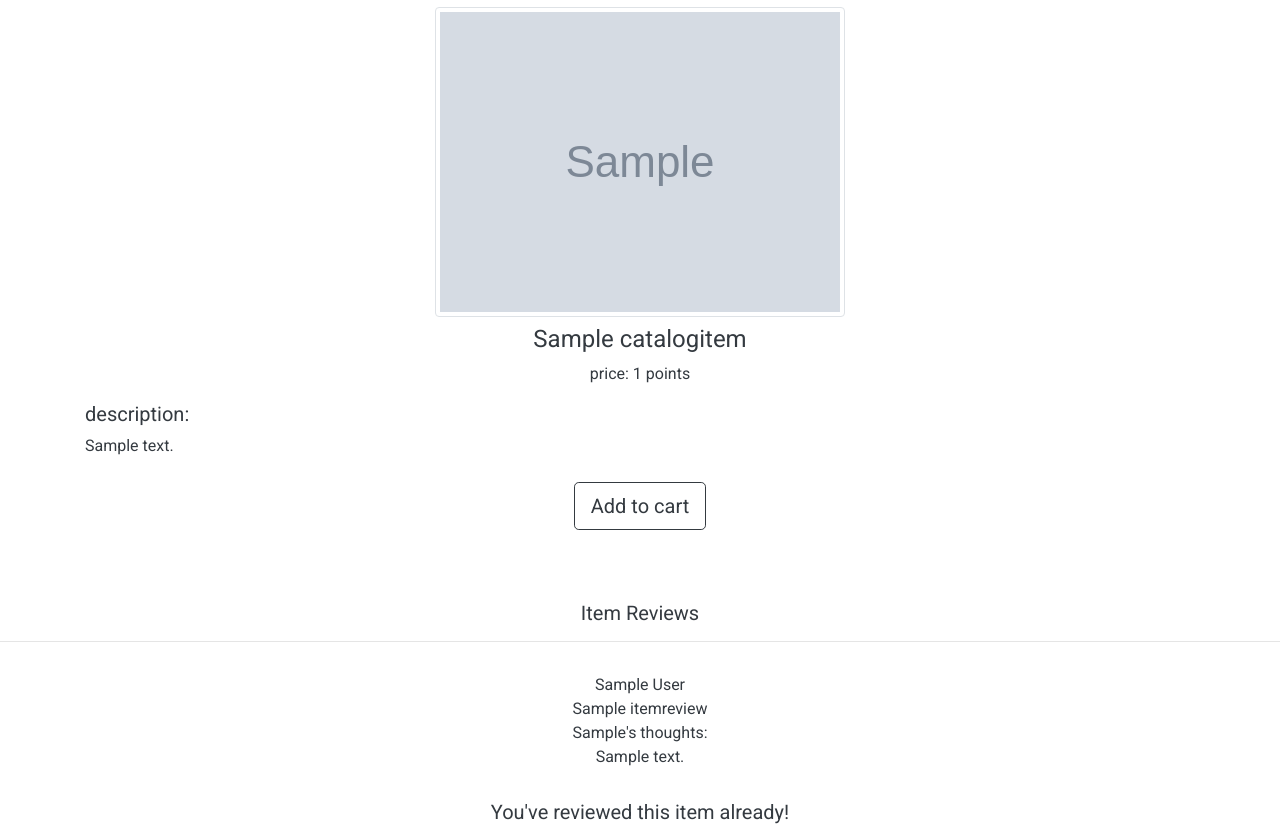
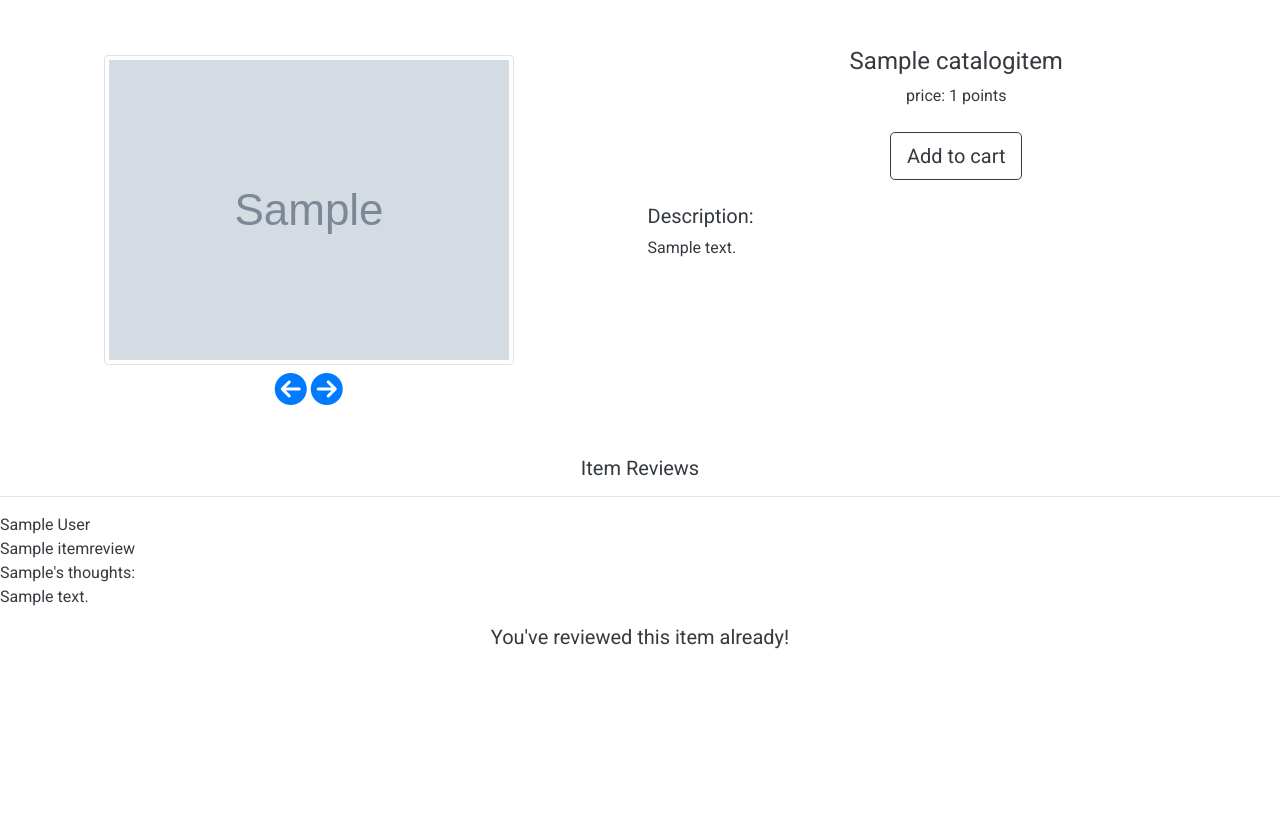
Before and after one commit to mludwig91/CapstoneProject, a Django app: page /catalog/1 in a window 1280 px wide. Shown: the part 327-1159 px from the top of the page. After the commit the page ends 976 px from the top, so only its background shows below. Run offline with Django 3.2, Linux system fonts and the light colour scheme; a user stored in the database is signed in; tables that the repository leaves empty hold one stand-in row (values such as "Sample post"); grey boxes marked "Sample" are stand-in pictures; style sheets or scripts are compiled from the project's sources; some libraries are stand-ins or nearby versions; grey boxes are pictures that could not be loaded.

Commit message:
product page and other

```diff
--- a/catalog/models.py
+++ b/catalog/models.py
@@ -28,7 +28,7 @@ class CatalogItemImage(models.Model):
     """
     catalog_item = models.ForeignKey(CatalogItem, related_name='images', on_delete=CASCADE)
     image_link = models.URLField("Static Image Link")
-
+    big_image_link = models.URLField("Static Image Link")
 
 class SponsorCatalogItem(models.Model):
     """
--- a/catalog/static/catalog/sponsor_items.js
+++ b/catalog/static/catalog/sponsor_items.js
@@ -17,7 +17,7 @@ function getSponsorItemCards(items) {
             '<img class="m-2 mx-auto img-thumbnail" src="' + items.catalog_item.images[0].image_link + '" width="auto" height="auto" />' +
             '<h5 class="card-title font-weight-bold" data-toggle="tooltip" title="' + items.catalog_item.item_name + '">' + items.catalog_item.item_name.slice(0,30) + '...</h5>' +
             '<p class="card-text">points: ' + items.point_value + '</p>' +
-            '<a href="/catalog/' + items.catalog_item.api_item_Id + ' " class="btn px-auto">See full details</a>' +
+            '<a href="/catalog/' + items.catalog_item.api_item_Id + ' " class="btn btn-primary px-auto">See full details</a>' +
             '</div></div>'
         );
     });
--- a/catalog/templates/catalog/product_page.html
+++ b/catalog/templates/catalog/product_page.html
@@ -3,35 +3,66 @@
 
 {% block css %}
     {% compress css %}
-        <link rel="stylesheet" type="text/x-scss" href="{% static 'css/pages/signin.scss' %}" media="screen">
+        <link rel="stylesheet" type="text/x-scss" href="{% static 'css/pages/catalog.scss' %}" media="screen">
     {% endcompress %}
 {% endblock %}
 
 {% block main_content %}
 
-{% for listing, sponsor, image in listings %}
+{% for listing, sponsor in listings %}
 
+
+    <div class = "pt-5" >
+        <div class = "row">
+            <div class = "col-6" style = "text-align: center;">
+                <div id="myCarousel" class="carousel slide" data-ride="carousel">
+<!--                     <ol class="carousel-indicators">
+                        {% for image in images %}
+                                {% if forloop.first %}
+                                    <li data-target="#myCarousel" data-slide-to= "{{ forloop.counter0 }}" class="active">
+                                        <img class="m-2 mx-auto img-thumbnail" src="{{ image.image_link }}" width="auto" height="auto" />
+                                    </li>
+                                {% else %}
+                                    <li data-target="#myCarousel" data-slide-to= "{{ forloop.counter0 }}" >
+                                        <img class="m-2 mx-auto img-thumbnail" src="{{ image.image_link }}" width="auto" height="auto" />
+                                    </li>
+                                {% endif %}
+                        {% endfor %}
+                    </ol> -->
+                    <div class="carousel-inner">
+
+                        {% for image in images %}
+                            {% if forloop.first %}
+                                <div class="carousel-item active">
+                            {% else %}
+                                <div class="carousel-item">
+                            {% endif %}
+                                <img class="m-2 mx-auto img-thumbnail" src="{{ image.big_image_link }}" width="auto" height="auto" />
+                                </div>
+                        {% endfor %}
+                    </div>
+                </div>
+                <a class="fa fa-arrow-circle-left fa-2x" href="#myCarousel" role="button" data-slide="prev"></a>
+                <a class="fa fa-arrow-circle-right fa-2x" href="#myCarousel" role="button" data-slide="next"></a>
+            </div>
+            <div class = "col-6 ">
                 <div style = "text-align: center;">
-    <img class="m-2 mx-auto img-thumbnail" src="{{ image.image_link }}" width="auto" height="auto" />
                     <h4 >{{ listing.item_name|safe }}</h4>
                     <p>price: {{ sponsor.point_value }} points</p>
-</div>
-<div class= "container">
-    <h5> description: </h5>
-    <p> {{ listing.item_description }}</p>
-</div>
 
+                    <!-- add to cart button and modal -->
                     <div class="d-flex py-2">
-    <!-- <a class="btn btn-lg btn-jumbotron mx-auto"  href="{% url 'catalog:add_item_to_cart' listing.api_item_Id %}">Add to cart</a> -->
-    <!-- <a class="btn btn-lg btn-jumbotron mx-auto add-modal">Add to cart</a> -->
-    <!-- add modal -->
                         <button type="button" class="btn btn-lg btn-jumbotron mx-auto " data-toggle="modal" data-target=".bd-example-modal-sm">Add to cart</button>
 
                         {% if points > sponsor.point_value %}
                             <div class="modal fade bd-example-modal-sm" tabindex="-1" role="dialog" aria-labelledby="myLargeModalLabel" aria-hidden="true">
                                 <div class="modal-dialog modal-sm">
                                     <div class="modal-content p-3">
-                    <img class="m-2 mx-auto img-thumbnail" src="{{ image.image_link }}" width="auto" height="auto"/>
+                                        {% for image in images %}
+                                            {% if forloop.first %}
+                                                <img class="m-2 mx-auto img-thumbnail" src="{{ image.image_link }}" width="auto" height="400px"/>
+                                            {% endif %}
+                                        {% endfor %}
                                         <h5 class="font-weight-bold">{{ listing.item_name }} </h5>
                                         <p> price: {{ sponsor.point_value }} points </p>
                                         <a class="btn btn-lg btn-jumbotron mx-auto"  href="{% url 'catalog:add_item_to_cart' listing.api_item_Id %}">Confirm</a>
@@ -50,12 +81,24 @@
                             </div>
                         {% endif %}
                     </div>
+                </div>
+                <div class = "pt-3">
+                <h5> Description: </h5>
+                <p> {{ listing.item_description|safe }}</p>
+                </div>
+            </div>
+        </div>
+    </div>
+</div>
+
+
+
 
 
 
     <!-- Display past reviews -->
     <br><br>
-    <h5 id="reviews">Item Reviews</h5>
+    <h5 style = "text-align: center;" id="reviews">Item Reviews</h5>
     <hr>
     {% for review in reviewlist %}
         {% if review.is_approved %}
@@ -70,7 +113,7 @@
     <!-- Product Reviews Section -->
     <!-- If user has not wrote review already, display -->
     {% if form %}
-        <h5 id="reviews">Leave a review!</h5>
+        <h5 style = "text-align: center;" id="reviews">Leave a review!</h5>
         <form action="{% url 'catalog:product_page' listing.api_item_Id %}" method="post">
         {% csrf_token %}
         <p style="text-align: center;">
@@ -78,19 +121,14 @@
         {{ form.title }}<br/><br/>
         Review<br/>
         {{ form.review }}<br/>
-        <input type="submit" value="Submit"></p>
+        <input type="submit" value="Submit"/></p>
         </form>
     {% else %}
-    <h5 id="reviews">You've reviewed this item already!</h5>
+    <h5 style = "text-align: center;" id="reviews">You've reviewed this item already!</h5>
     {% endif %}
 
 {% endfor %}
 
 
 
-
-
-{% load static %}
-<script src="{% static 'catalog/add_modal.js' %}"></script>
-
 {% endblock %}
--- a/catalog/views.py
+++ b/catalog/views.py
@@ -122,8 +122,8 @@ def product_page(request, id):
     for review in reviews.iterator():
         reviewlist.append(review)
     points = user.points
-    listings = zip(items, sponsors, images)
-    return render(request, "catalog/product_page.html", context = {'listings' : listings, 'points': points, 'reviewlist': reviewlist, 'form': form})
+    listings = zip(items, sponsors)
+    return render(request, "catalog/product_page.html", context = {'listings' : listings, 'images': images, 'points': points, 'reviewlist': reviewlist, 'form': form})
 
 
 def browse(request):
@@ -133,7 +133,7 @@ def browse(request):
 
         #add new instance catalog item
         if not CatalogItem.objects.filter(api_item_Id=add_ID).exists():
-            url = base_url + '/listings/{}?includes=Images:1&api_key={}'.format(add_ID, key)
+            url = base_url + '/listings/{}?includes=Images&api_key={}'.format(add_ID, key)
             response = requests.request("GET", url)
             search_was_successful = (response.status_code == 200)
             data = response.json()
@@ -157,9 +157,11 @@ def browse(request):
 
             images = listing_data['Images']
             for image in images:
-                if image['rank'] == 1:
-                    main_image = image['url_170x135']
-            CatalogItemImage.objects.create(catalog_item = listing, image_link = main_image)
+                CatalogItemImage.objects.create(catalog_item = listing, image_link = image['url_170x135'], big_image_link = image['url_570xN'] )
+
+                #if image['rank'] == 1:
+                    #main_image = image['url_170x135']
+            #CatalogItemImage.objects.create(catalog_item = listing, image_link = main_image)
 
 
         user = UserInformation.objects.get(user=request.user)
@@ -246,7 +248,7 @@ def my_cart(request):
             numitems = obj.sponsor_catalog_item.qty_in_cart
             obj.points_at_order = obj.sponsor_catalog_item.point_value
             obj.retail_at_order =  obj.sponsor_catalog_item.catalog_item.retail_price
-            image = CatalogItemImage.objects.get(catalog_item=obj.sponsor_catalog_item.catalog_item)
+            image = CatalogItemImage.objects.filter(catalog_item=obj.sponsor_catalog_item.catalog_item).first()
             obj.save()
             order.append(obj)
             images.append(image)
--- a/core/static/css/pages/catalog.scss
+++ b/core/static/css/pages/catalog.scss
@@ -85,6 +85,7 @@
         border-right: 1px solid;
         border-right-color: $gunmetal;
     }
+
     #cart-count {
         font-size: 10px;
         background: grey;
@@ -94,6 +95,8 @@
         margin-left: -10px;
     }
 
+
+
     /* clears the ‘X’ from Internet Explorer */
     input[type=search]::-ms-clear { display: none; width : 0; height: 0; }
     input[type=search]::-ms-reveal { display: none; width : 0; height: 0; }
```
Also changed, not shown: catalog/templates/catalog/add_modal.html (deleted, +0 -18 lines), catalog/templates/catalog/order_history.html (+4 -4 lines). Lines whose indentation alone changed are shown as unchanged.
